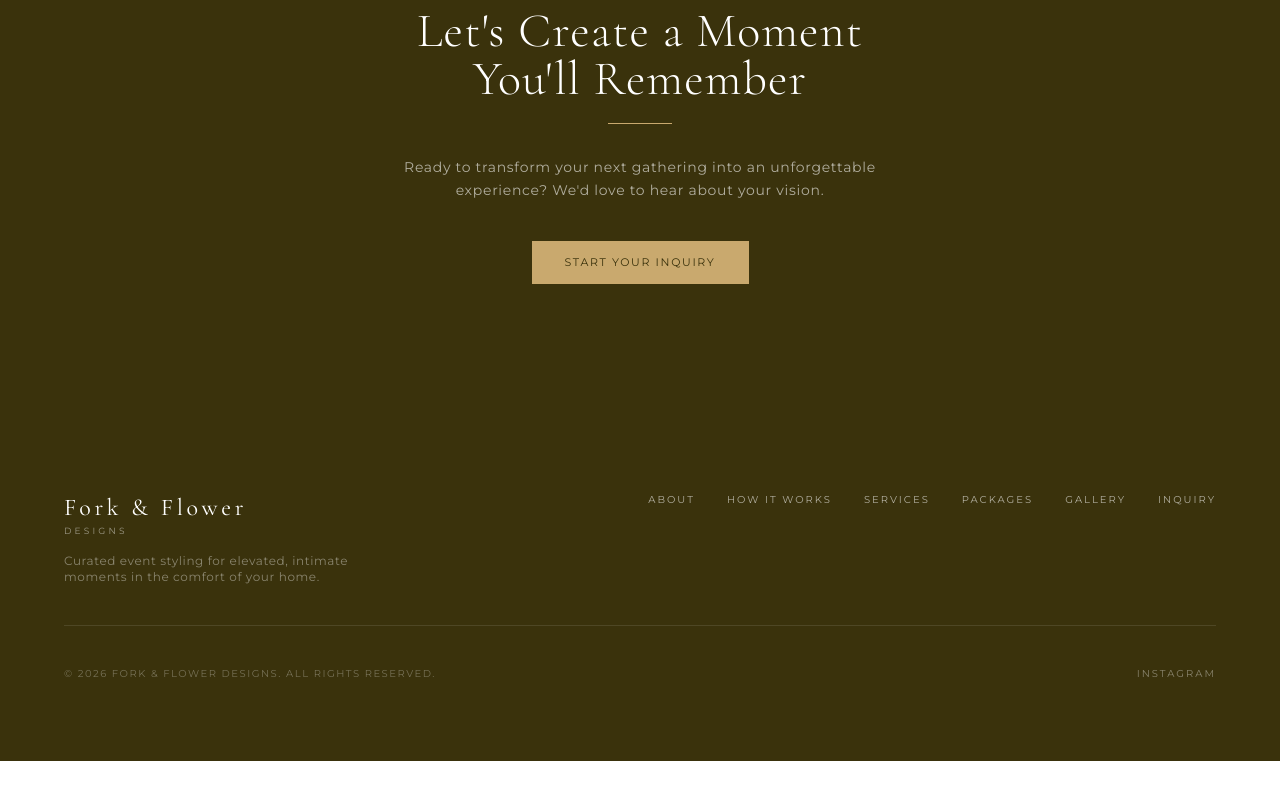
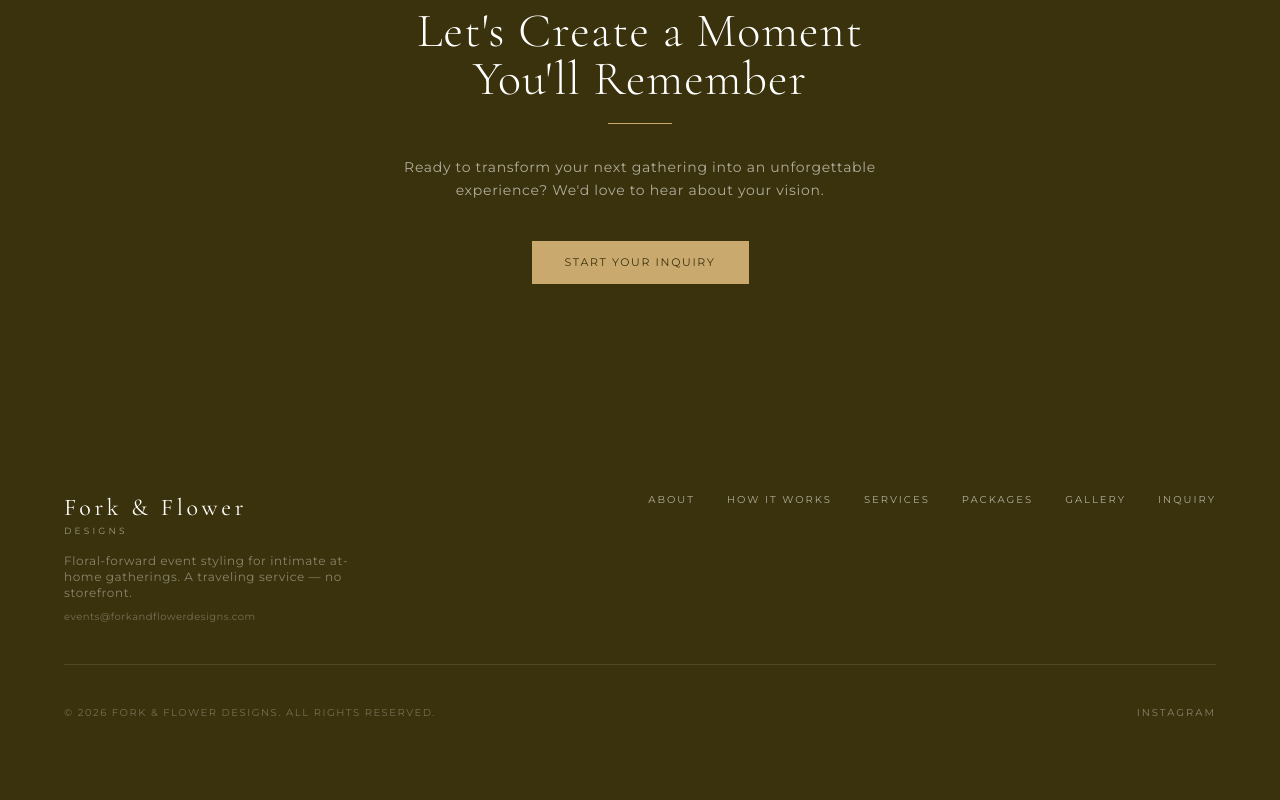
Before and after one commit to eduarduino/fork-and-flower-designs, a Next.js app: page / in a window 1280 px wide. Shown: the part 2891-3691 px from the top of the page. Before the commit the page ends 3652 px from the top, so only its background shows below. Built offline with nearby package versions, Linux system fonts and the light colour scheme.

Commit message:
Update contact info and metadata

```diff
--- a/src/app/layout.tsx
+++ b/src/app/layout.tsx
@@ -20,18 +20,19 @@ const montserrat = Montserrat({
 
 export const metadata: Metadata = {
   title: {
-    default: "Fork & Flower Designs | Luxury Event Styling",
+    default: "Fork & Flower Designs | Floral-Forward Event Styling",
     template: "%s | Fork & Flower Designs",
   },
   description:
-    "Curated tablescaping, floral artistry, and decor styling for elevated at-home events. Creating intimate, beautiful moments you'll remember.",
+    "Floral-forward event styling for intimate at-home gatherings. Creating warm, elevated tablescapes and island designs in New Jersey & surrounding areas.",
   keywords: [
     "event styling",
     "tablescaping",
     "floral design",
-    "luxury events",
+    "island styling",
     "home entertaining",
     "dinner party styling",
+    "New Jersey event styling",
   ],
   openGraph: {
     type: "website",
--- a/src/components/layout/Footer.tsx
+++ b/src/components/layout/Footer.tsx
@@ -18,8 +18,11 @@ export function Footer() {
               </span>
             </Link>
             <p className="mt-4 font-sans text-xs tracking-wider text-cream/40 max-w-xs">
-              Curated event styling for elevated, intimate moments in the comfort
-              of your home.
+              Floral-forward event styling for intimate at-home gatherings.
+              A traveling service — no storefront.
+            </p>
+            <p className="mt-2 font-sans text-[10px] tracking-wider text-cream/30">
+              events@forkandflowerdesigns.com
             </p>
           </div>
 
```
